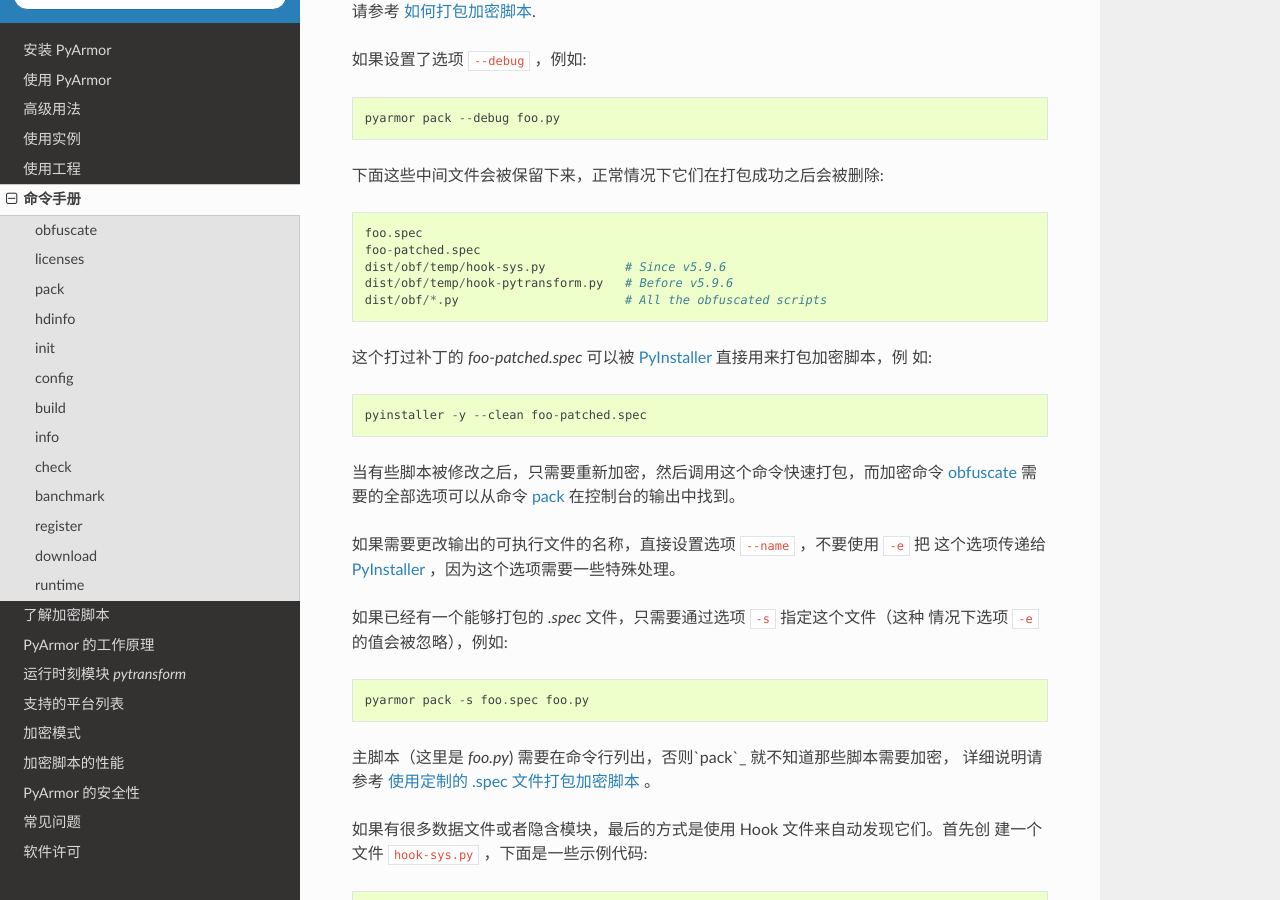
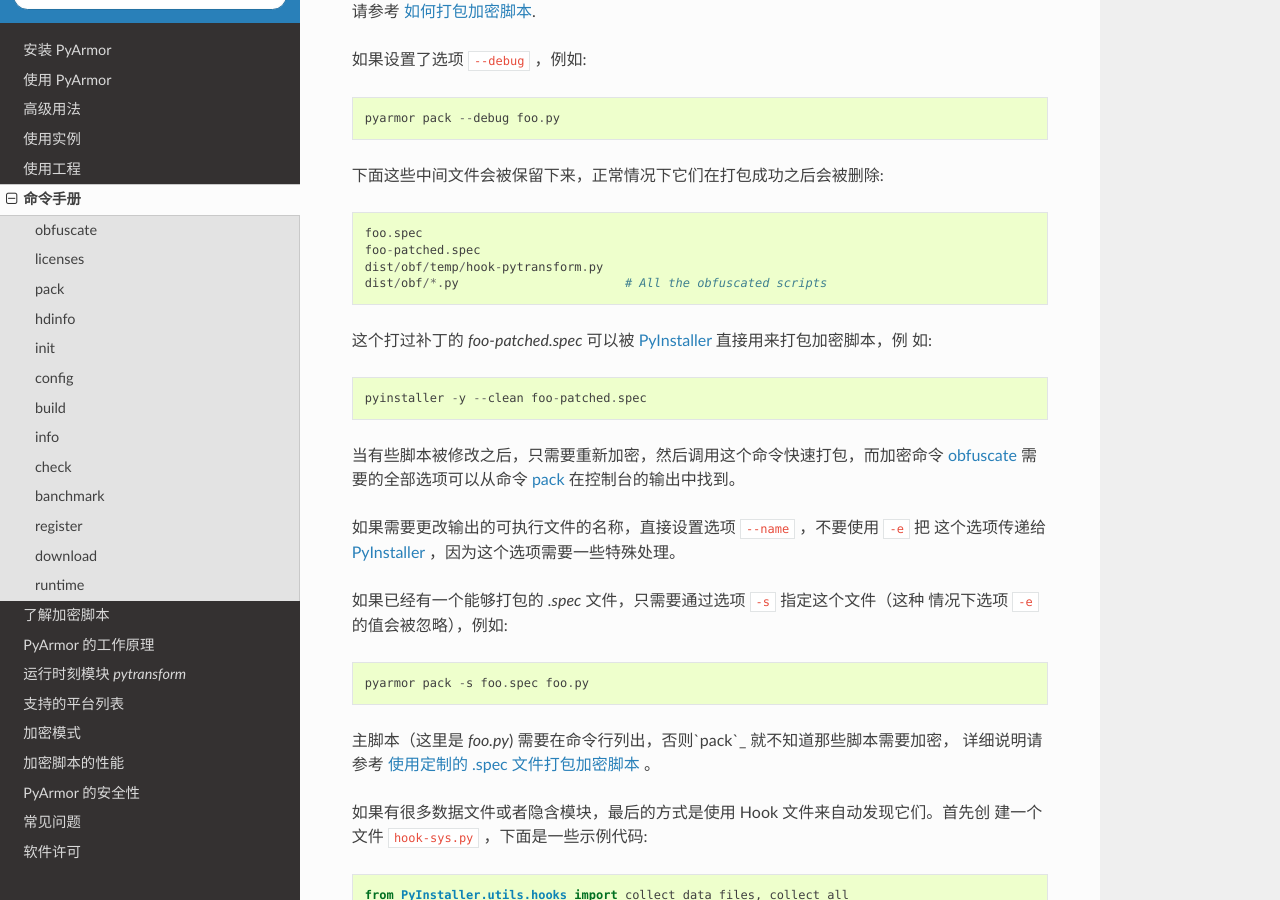
Before and after one commit to dashingsoft/pyarmor-docs-zh, a Sphinx documentation site: the page built from docs/man.rst, in a window 1280 px wide and 900 px high, scrolled down 9813 px. Built offline with Sphinx 7.4.7 and the Read the Docs theme 2.0.0, drawn with Linux system fonts in a browser that asks for light colours.

Commit message:
Refine hook filename

```diff
--- a/docs/man.rst
+++ b/docs/man.rst
@@ -371,8 +371,7 @@ pack
 
     foo.spec
     foo-patched.spec
-    dist/obf/temp/hook-sys.py           # Since v5.9.6
-    dist/obf/temp/hook-pytransform.py   # Before v5.9.6
+    dist/obf/temp/hook-pytransform.py
     dist/obf/*.py                       # All the obfuscated scripts
 
 这个打过补丁的 `foo-patched.spec` 可以被 `PyInstaller`_ 直接用来打包加密脚本，例
```
